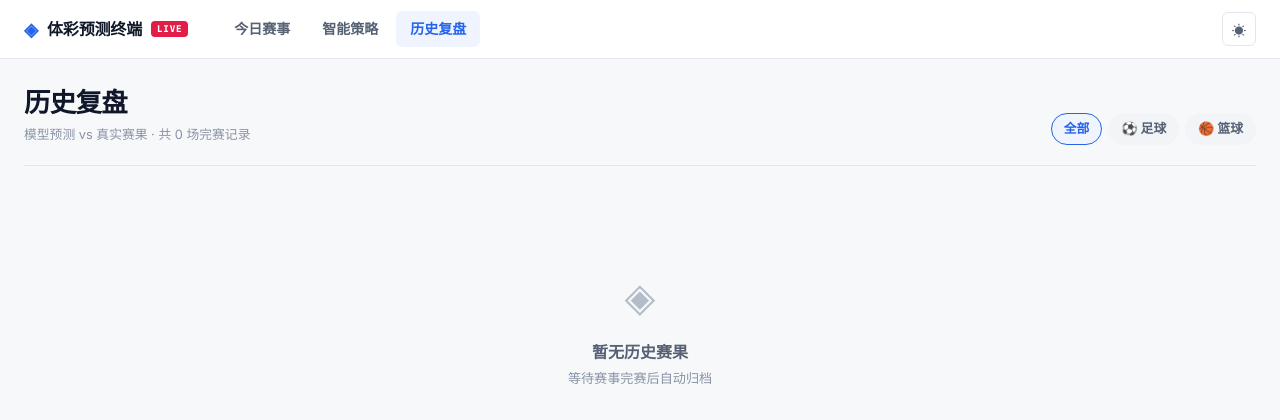
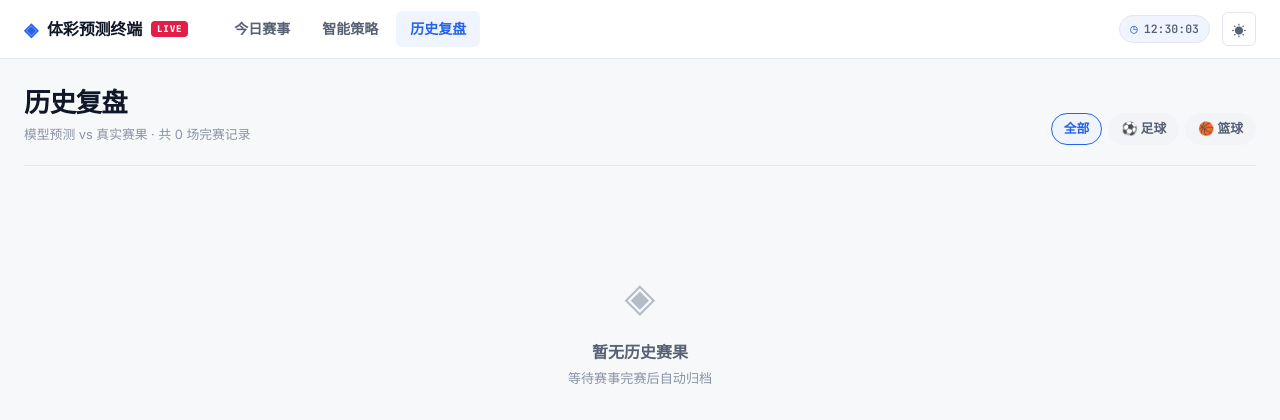
Before and after one commit to YGone-001/Daily-Sports-Lottery, a Flask app: page /history in a window 1280 px wide. Shown: the top 420 px of the page. Run offline with Flask 3, Linux system fonts and the light colour scheme.

Commit message:
fix: distinguish sync time from live clock, remove ambiguous header timestamp

```diff
--- a/app.py
+++ b/app.py
@@ -73,7 +73,6 @@ def index():
             ensure_snapshot(m, m.get("prediction"))
     stats = get_daily_stats(display_date, sport)
     dates = get_available_dates()
-    now = get_beijing_now()
 
     return render_template(
         "index.html",
@@ -83,7 +82,6 @@ def index():
         display_date=display_date,
         current_sport=sport or "all",
         meta=get_meta(),
-        beijing_now=now.strftime("%Y-%m-%d %H:%M"),
         active_page="index",
     )
 
--- a/static/css/style.css
+++ b/static/css/style.css
@@ -163,6 +163,27 @@ a { color: inherit; text-decoration: none; }
     50% { opacity: .3; }
 }
 
+.clock-badge {
+    display: flex;
+    align-items: center;
+    gap: 6px;
+    font-family: var(--mono);
+    font-size: .72rem;
+    font-weight: 600;
+    font-variant-numeric: tabular-nums;
+    color: var(--text-secondary);
+    padding: 4px 10px;
+    border-radius: 20px;
+    background: var(--accent-soft);
+    border: 1px solid var(--border);
+}
+
+.clock-icon {
+    font-size: .78rem;
+    color: var(--accent);
+    line-height: 1;
+}
+
 .theme-toggle {
     width: 34px; height: 34px;
     border: 1px solid var(--border);
@@ -220,6 +241,18 @@ a { color: inherit; text-decoration: none; }
 }
 
 .th-sub .sep { color: var(--text-faint); }
+
+/* 副标题条目：小标签 + 值，避免裸时间戳产生歧义 */
+.th-item { display: inline-flex; align-items: center; gap: 6px; }
+
+.th-label {
+    font-size: .68rem;
+    letter-spacing: .04em;
+    color: var(--text-faint);
+    background: var(--bg-overlay);
+    padding: 1px 6px;
+    border-radius: 4px;
+}
 
 .stat-cluster { display: flex; gap: 8px; }
 
--- a/static/js/app.js
+++ b/static/js/app.js
@@ -3,7 +3,35 @@
  */
 document.addEventListener('DOMContentLoaded', function () {
     animateBars();
+    startClock();
 });
+
+/** 北京时间（UTC+8）实时时钟 */
+function beijingNow(base) {
+    var d = base || new Date();
+    var t = d.getTime();
+    // 先把本地时区偏移归零，再整体 +8 小时，得到「视作本地」的北京时间
+    return new Date(t + d.getTimezoneOffset() * 60000 + 8 * 3600000);
+}
+
+function pad2(n) {
+    return n < 10 ? '0' + n : String(n);
+}
+
+/** 每秒刷新页面上所有北京时间 */
+function tickClock() {
+    var bj = beijingNow();
+    var clock = document.getElementById('live-clock');
+    if (clock) {
+        clock.textContent =
+            pad2(bj.getHours()) + ':' + pad2(bj.getMinutes()) + ':' + pad2(bj.getSeconds());
+    }
+}
+
+function startClock() {
+    tickClock();
+    setInterval(tickClock, 1000);
+}
 
 /** 概率条入场动画 */
 function animateBars() {
--- a/templates/base.html
+++ b/templates/base.html
@@ -37,11 +37,15 @@
             </div>
             <div class="nav-right">
                 {% if meta and meta.last_refresh %}
-                <span class="sync-badge" title="最近同步时间">
+                <span class="sync-badge" title="数据最近同步时间：{{ meta.last_refresh[11:19] }}">
                     <span class="sync-dot"></span>
-                    {{ meta.last_refresh[11:16] }}
+                    同步 {{ meta.last_refresh[11:16] }}
                 </span>
                 {% endif %}
+                <span class="clock-badge" title="当前北京时间（UTC+8）">
+                    <span class="clock-icon">◷</span>
+                    <span id="live-clock" class="mono">--:--:--</span>
+                </span>
                 <button class="theme-toggle" onclick="toggleTheme()" title="切换主题">
                     <span class="icon-sun">☀</span>
                     <span class="icon-moon">☾</span>
--- a/templates/index.html
+++ b/templates/index.html
@@ -8,11 +8,6 @@
             {% if current_sport == 'basketball' %}篮球{% elif current_sport == 'football' %}足球{% else %}全量{% endif %}
             赛事预测
         </h1>
-        <p class="th-sub">
-            <span class="mono">{{ beijing_now }}</span>
-            <span class="sep">/</span>
-            <span>{{ display_date }}</span>
-        </p>
     </div>
     <div class="th-right">
         <div class="stat-cluster">
```
